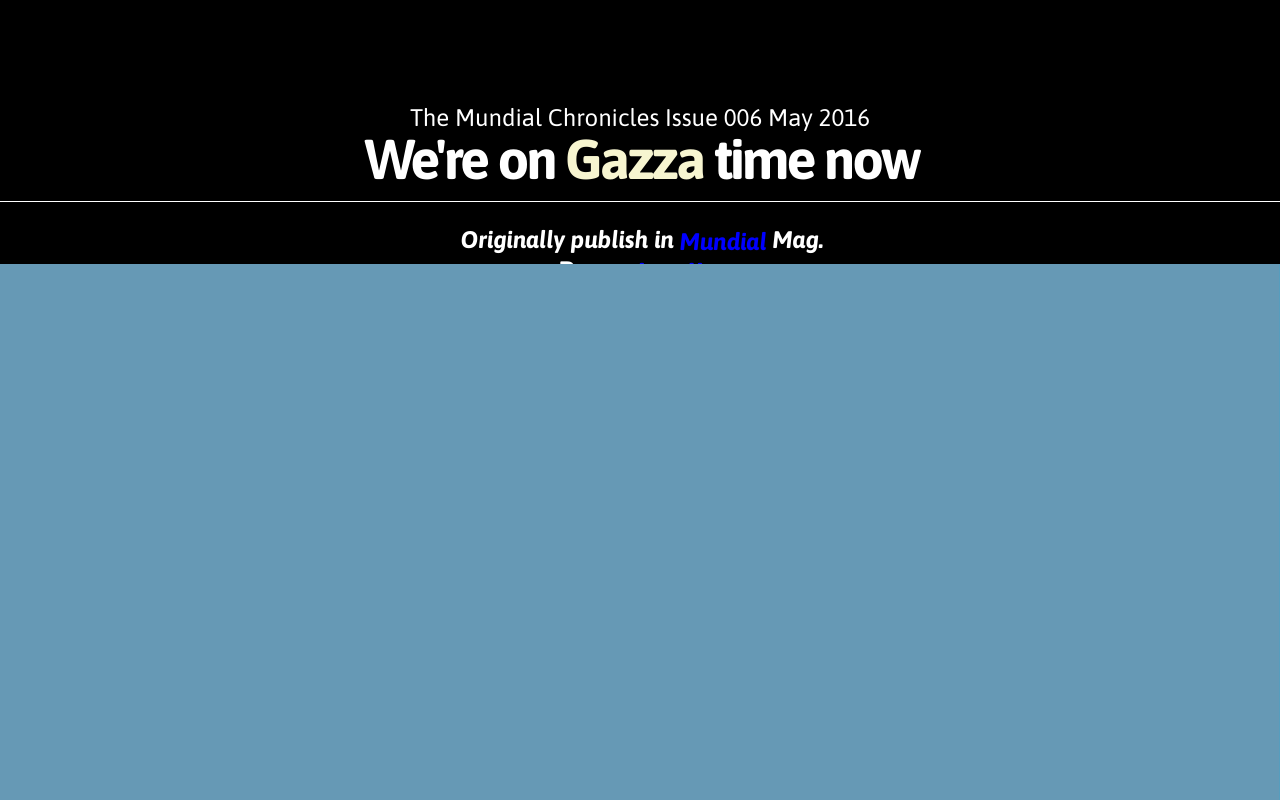
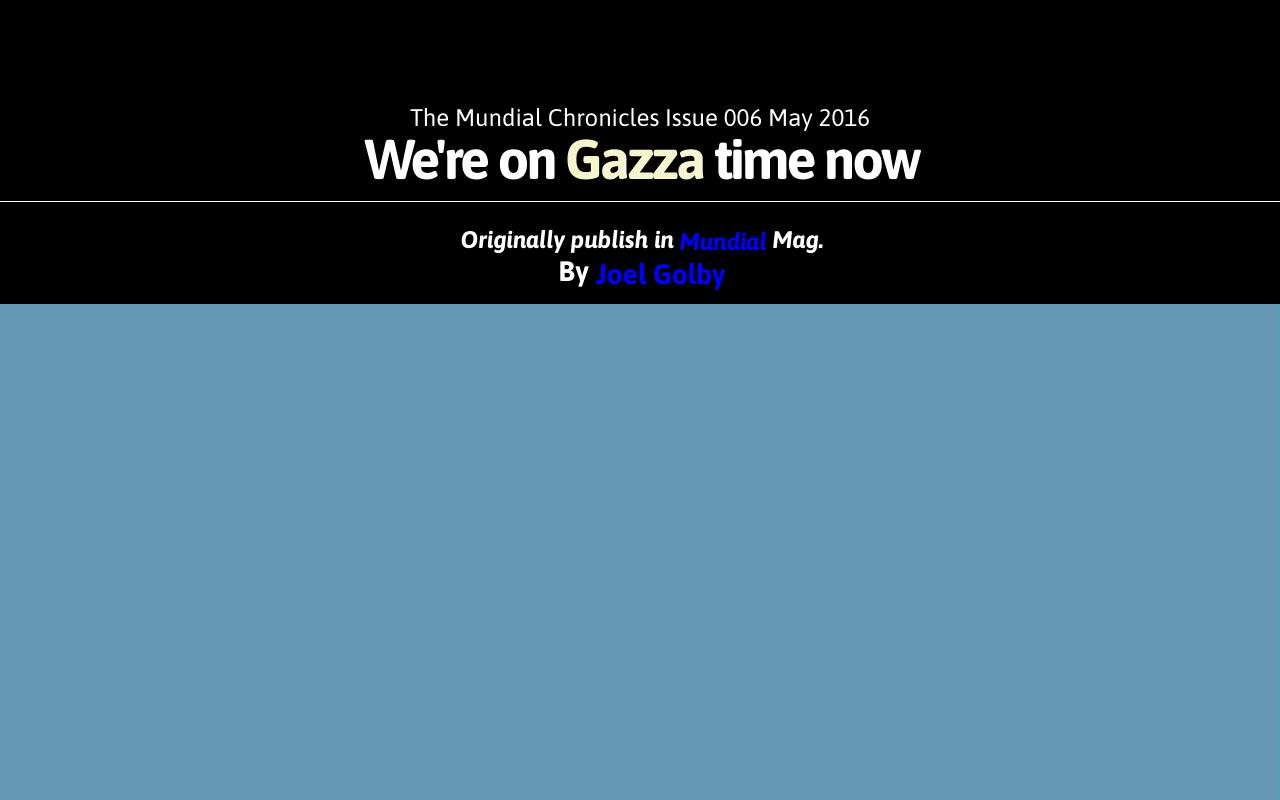
Before and after one commit to Fthackvin/fthackvin.github.io, a plain HTML site: page index.html in a window 1280 px wide. Shown: the top 800 px of the page. Drawn offline with Linux system fonts and the light colour scheme.

Commit message:
firt commit

```diff
--- a/index.html
+++ b/index.html
@@ -42,7 +42,7 @@
           </div>
         </div>
       </div>
-      <div id="spacer" style="width: 100%; height: 3400px; float:left; display:inline-block"></div>
+      <div id="spacer" style="width: 100%; height: 2800px; float:left; display:inline-block"></div>
       <article class="clearfix">
         <section class="para_one">
 
--- a/style.css
+++ b/style.css
@@ -129,7 +129,7 @@
 
 hgroup div.hgroup_background {
   width: 100%;
-  height: 20rem;
+  height: 25rem;
   background-color: black;
   border: none;
   margin: 0 auto;
```
